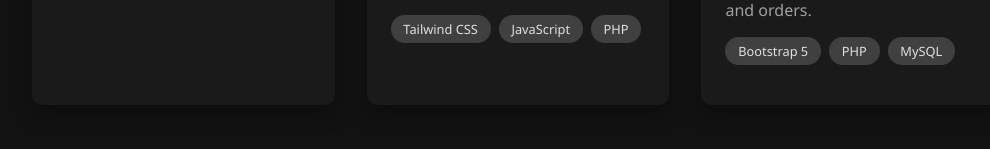
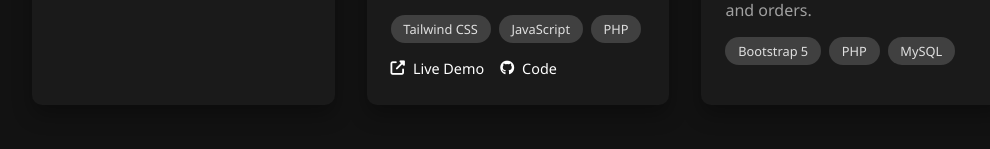
Before and after one commit to alammarimalak/animated_portfolio, a plain HTML site: page index.html in a window 1280 px wide. Shown: the part 1321-1470 px from the top of the page, without its empty margins (122-1112 px from the left). Drawn offline with nearby package versions, Linux system fonts and the light colour scheme.

Commit message:
html fixed

```diff
--- a/index.html
+++ b/index.html
@@ -76,11 +76,10 @@ digital solutions. I thrive on innovation, teamwork, and continuous learning, al
                             <span class="tech-tag">JavaScript</span>
                             <span class="tech-tag">PHP</span>
                         </div>
-                        <!--
                         <div class="project-links">
-                            <a href="#" class="project-link"><i class="fas fa-external-link-alt"></i> Live Demo</a>
-                            <a href="#" class="project-link"><i class="fab fa-github"></i> Code</a>
-                        </div>-->
+                            <a href="https://alammarimalak.github.io/animated_portfolio/" class="project-link"><i class="fas fa-external-link-alt"></i> Live Demo</a>
+                            <a href="https://github.com/alammarimalak/animated_portfolio" class="project-link"><i class="fab fa-github"></i> Code</a>
+                        </div>
                     </div>
                 </div>
 
```
